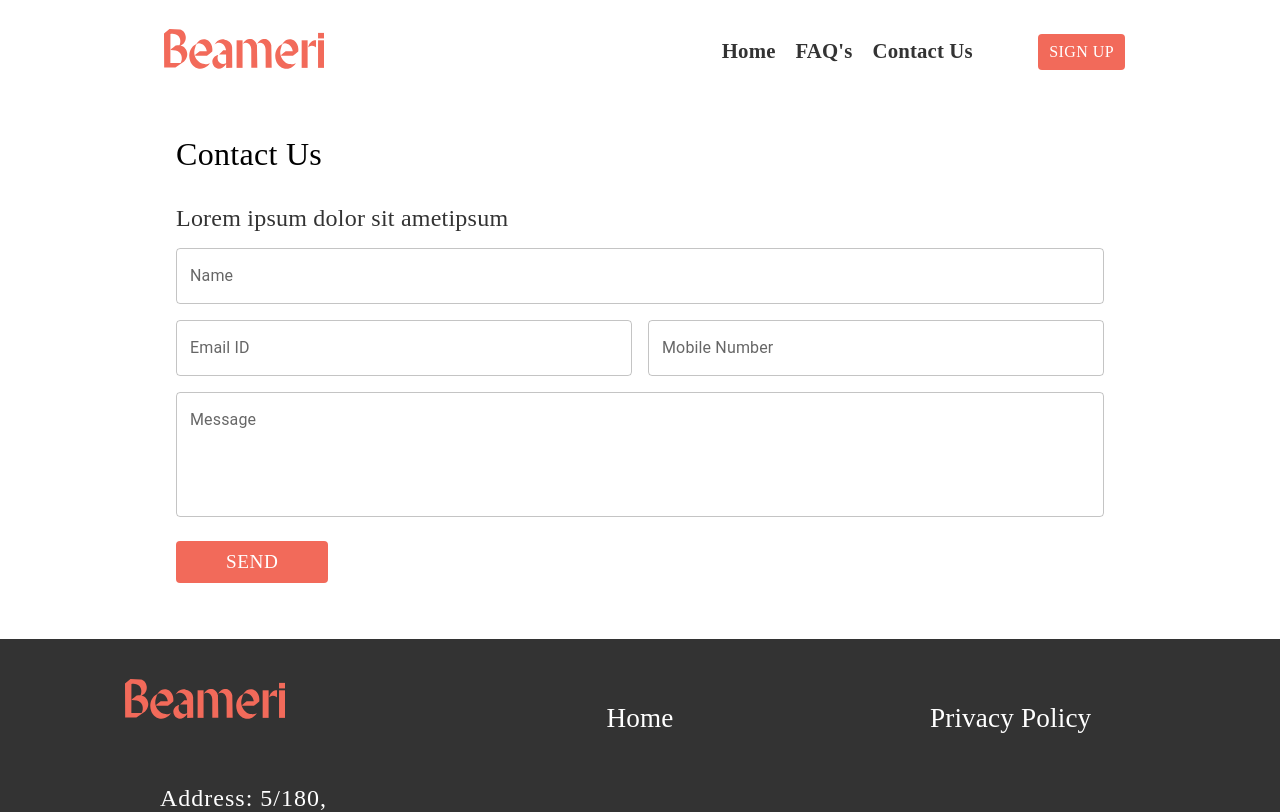
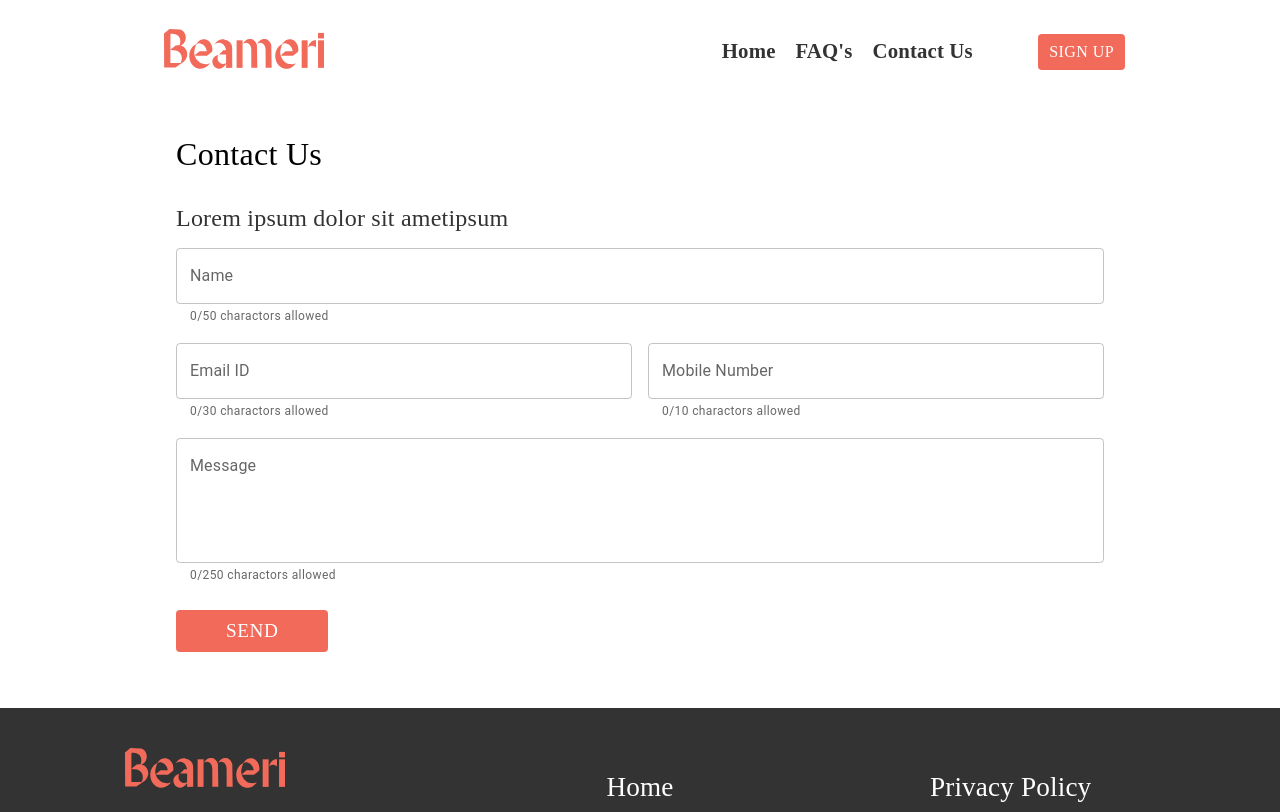
Before and after one commit to Pratish10/Beameri, a React (Vite) app: page /contactus in a window 1280 px wide. Shown: the top 812 px of the page. Built offline with nearby package versions, Linux system fonts and the light colour scheme; a web font is replaced by a local one.

Commit message:
feat - added charactors tracking in the form

```diff
--- a/src/pages/Contactus.jsx
+++ b/src/pages/Contactus.jsx
@@ -9,7 +9,7 @@ import {
   TextField,
   Typography,
 } from "@mui/material";
-import { useReducer } from "react";
+import { useReducer, useState } from "react";
 
 const initialState = {
   name: "",
@@ -45,6 +45,10 @@ const contactReducer = (state, action) => {
 
 const Contactus = () => {
   const [state, dispatch] = useReducer(contactReducer, initialState);
+  const [nameCharacterCount, setNameCharacterCount] = useState(0);
+  const [emailCharacterCount, setEmailCharacterCount] = useState(0);
+  const [mobNumberCharacterCount, setMobNumberCharacterCount] = useState(0);
+  const [messageCharacterCount, setMessageCharacterCount] = useState(0);
 
   const isValidEmail = (email) => {
     const emailPattern = /^[^\s@]+@[^\s@]+\.[^\s@]+$/;
@@ -106,7 +110,7 @@ const Contactus = () => {
 
       try {
         const response = await fetch(
-          "https://crowded-sweatpants-elk.cyclic.cloud/api/contact/request/new",
+          "https://crowded-sweatpants-elk.cyclic.cloud/api/contact/request/",
           {
             method: "POST",
             body: JSON.stringify(contactData),
@@ -203,15 +207,19 @@ const Contactus = () => {
                   fullWidth
                   sx={{ fontFamily: "Inria Sans" }}
                   value={state.name}
-                  onChange={(e) =>
+                  onChange={(e) => {
                     dispatch({
                       type: "SET_FIELD",
                       field: "name",
-                      value: e.target.value,
-                    })
+                      value: e.target.value.substring(0, 49),
+                    });
+                    setNameCharacterCount(e.target.value.length);
+                  }}
+                  error={state.nameError !== ""}
+                  helperText={
+                    `${nameCharacterCount}/50 charactors allowed` ||
+                    state.nameError
                   }
-                  error={state.nameError !== ""}
-                  helperText={state.nameError}
                 />
               </FormControl>
             </Grid>
@@ -222,15 +230,19 @@ const Contactus = () => {
                   label="Email ID"
                   fullWidth
                   value={state.email}
-                  onChange={(e) =>
+                  onChange={(e) => {
                     dispatch({
                       type: "SET_FIELD",
                       field: "email",
-                      value: e.target.value,
-                    })
+                      value: e.target.value.substring(0, 29),
+                    });
+                    setEmailCharacterCount(e.target.value.length);
+                  }}
+                  error={state.emailError !== ""}
+                  helperText={
+                    `${emailCharacterCount}/30 charactors allowed` ||
+                    state.emailError
                   }
-                  error={state.emailError !== ""}
-                  helperText={state.emailError}
                 />
               </FormControl>
             </Grid>
@@ -241,15 +253,19 @@ const Contactus = () => {
                   label="Mobile Number"
                   fullWidth
                   value={state.mobNumber}
-                  onChange={(e) =>
+                  onChange={(e) => {
                     dispatch({
                       type: "SET_FIELD",
                       field: "mobNumber",
-                      value: e.target.value,
-                    })
+                      value: e.target.value.substring(0, 10),
+                    });
+                    setMobNumberCharacterCount(e.target.value.length);
+                  }}
+                  error={state.mobNumberError !== ""}
+                  helperText={
+                    `${mobNumberCharacterCount}/10 charactors allowed` ||
+                    state.emailError
                   }
-                  error={state.mobNumberError !== ""}
-                  helperText={state.mobNumberError}
                 />
               </FormControl>
             </Grid>
@@ -261,15 +277,19 @@ const Contactus = () => {
                   rows={4}
                   fullWidth
                   value={state.message}
-                  onChange={(e) =>
+                  onChange={(e) => {
                     dispatch({
                       type: "SET_FIELD",
                       field: "message",
-                      value: e.target.value,
-                    })
+                      value: e.target.value.substring(0, 249),
+                    });
+                    setMessageCharacterCount(e.target.value.length);
+                  }}
+                  error={state.messageError !== ""}
+                  helperText={
+                    `${messageCharacterCount}/250 charactors allowed` ||
+                    state.messageError
                   }
-                  error={state.messageError !== ""}
-                  helperText={state.messageError}
                 />
               </FormControl>
             </Grid>
```
